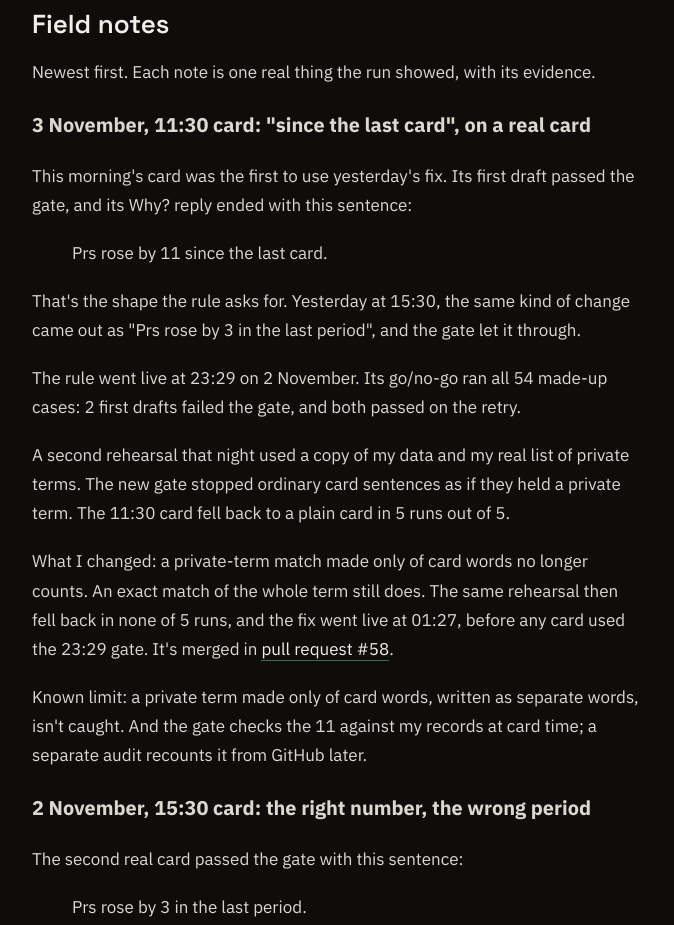
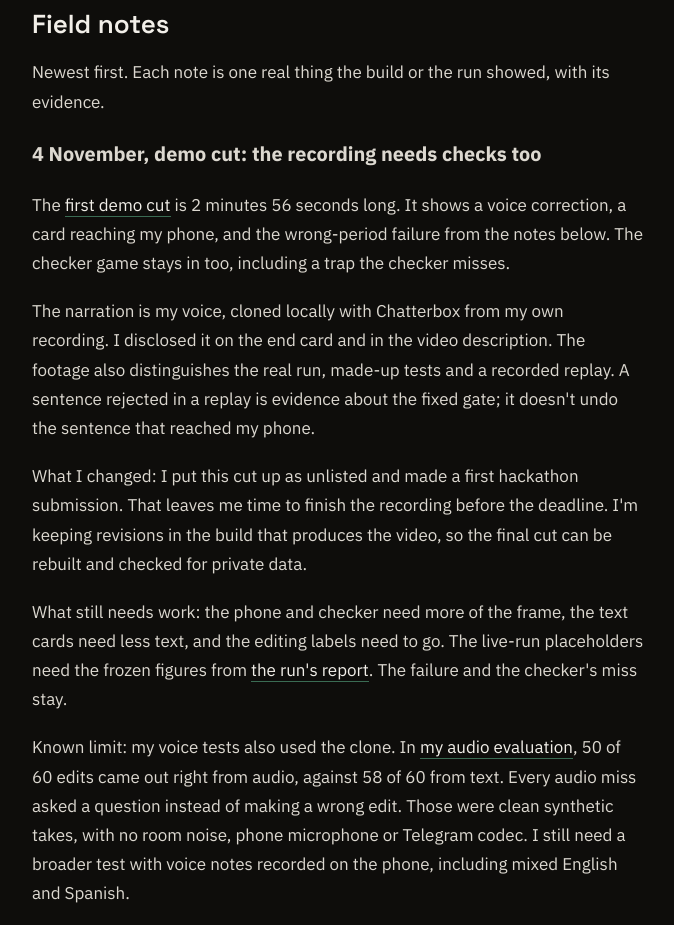
Before and after one commit to macayaven/macayaven.github.io, a website: page notes/ikigai-loop/index.html in a window 1280 px wide. Shown: the part 1500-2425 px from the top of the page, without its empty margins (302-976 px from the left). Drawn offline with Linux system fonts and the light colour scheme.

Commit message:
Publish the November 4 Ikigai Loop demo field note

```diff
--- a/notes/ikigai-loop/index.html
+++ b/notes/ikigai-loop/index.html
@@ -92,7 +92,14 @@
 <p>What the gate never checks is whether a sentence is true in a wider sense. It checks numbers, sources and wording.</p>
 <p>Muse Code wrote the assistant's code, with the exceptions listed in the repo's <a href="https://github.com/macayaven/ikigai-loop/blob/main/CONTRIBUTIONS.md" target="_blank" rel="noopener">CONTRIBUTIONS.md</a>. The code and its evidence are at <a href="https://github.com/macayaven/ikigai-loop" target="_blank" rel="noopener">github.com/macayaven/ikigai-loop</a>. The same checks run in your browser, on your own agent's output: <a href="https://carloscrespomacaya.com/ikigai-loop/verify/" target="_blank" rel="noopener">the checker</a>.</p>
 <h2>Field notes</h2>
-<p>Newest first. Each note is one real thing the run showed, with its evidence.</p>
+<p>Newest first. Each note is one real thing the build or the run showed, with its evidence.</p>
+<h3 id="demo-2026-11-04">4 November, demo cut: the recording needs checks too</h3>
+
+<p>The <a href="https://youtu.be/CfMPpmqZ7NU" target="_blank" rel="noopener">first demo cut</a> is 2 minutes 56 seconds long. It shows a voice correction, a card reaching my phone, and the wrong-period failure from the notes below. The checker game stays in too, including a trap the checker misses.</p>
+<p>The narration is my voice, cloned locally with Chatterbox from my own recording. I disclosed it on the end card and in the video description. The footage also distinguishes the real run, made-up tests and a recorded replay. A sentence rejected in a replay is evidence about the fixed gate; it doesn't undo the sentence that reached my phone.</p>
+<p>What I changed: I put this cut up as unlisted and made a first hackathon submission. That leaves me time to finish the recording before the deadline. I'm keeping revisions in the build that produces the video, so the final cut can be rebuilt and checked for private data.</p>
+<p>What still needs work: the phone and checker need more of the frame, the text cards need less text, and the editing labels need to go. The live-run placeholders need the frozen figures from <a href="https://github.com/macayaven/ikigai-loop/blob/main/docs/live-run.md" target="_blank" rel="noopener">the run's report</a>. The failure and the checker's miss stay.</p>
+<p>Known limit: my voice tests also used the clone. In <a href="https://github.com/macayaven/ikigai-loop/blob/main/docs/r9-audio.md" target="_blank" rel="noopener">my audio evaluation</a>, 50 of 60 edits came out right from audio, against 58 of 60 from text. Every audio miss asked a question instead of making a wrong edit. Those were clean synthetic takes, with no room noise, phone microphone or Telegram codec. I still need a broader test with voice notes recorded on the phone, including mixed English and Spanish.</p>
 <h3>3 November, 11:30 card: "since the last card", on a real card</h3>
 <p>This morning's card was the first to use yesterday's fix. Its first draft passed the gate, and its Why? reply ended with this sentence:</p>
 <blockquote>
@@ -112,7 +119,7 @@
 <p>The 3 was the change since my previous card, at 13:30. Then the last period held 24 pull requests; at 15:30 it held 27. The gate checked that 3 matched the stored change since the last card, and that the sentence named the last period. "In the last period" names it, so the sentence passed.</p>
 <p>What I changed: first a test that fails on that exact sentence, then a rule. A change since the last card has to say "since the last card", and a phrase that puts the change inside a period is rejected. Muse Wonder is now taught that phrase, so cards don't start failing: on ten made-up cases, all ten drafts passed, and every since-last sentence said "since the last card". The fix is merged in <a href="https://github.com/macayaven/ikigai-loop/pull/43" target="_blank" rel="noopener">pull request #43</a>. It reaches the live cards on 3 November only if that night's checks pass.</p>
 <p>Known limit: the new rule also rejects one true but clumsy shape, "Pushes in the last period increased by 1 since the last card". The taught prompt wrote it in none of 252 claims.</p>
-<p><em>Claude Code drafted this page from my spec, and I edited and approved it. Every number comes from my assistant's stored cards or the public repo.</em></p>
+<p><em>Claude Code drafted the original page from my spec, and I edited and approved it. I used Codex to draft the 4 November field note from the demo and its evidence. Every number comes from my assistant's stored cards, the public repo or the video file.</em></p>
     <a class="back" href="/">← carloscrespomacaya.com</a>
   </article>
 
```
